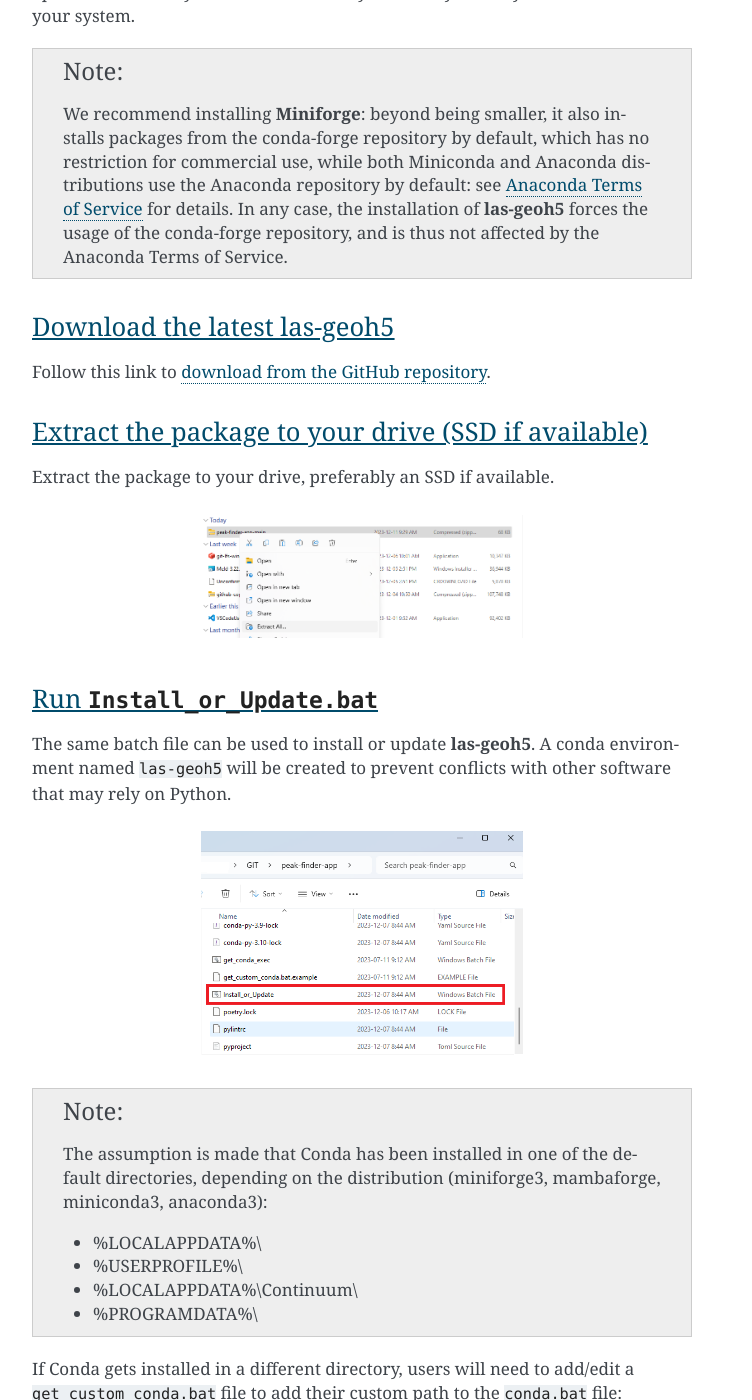
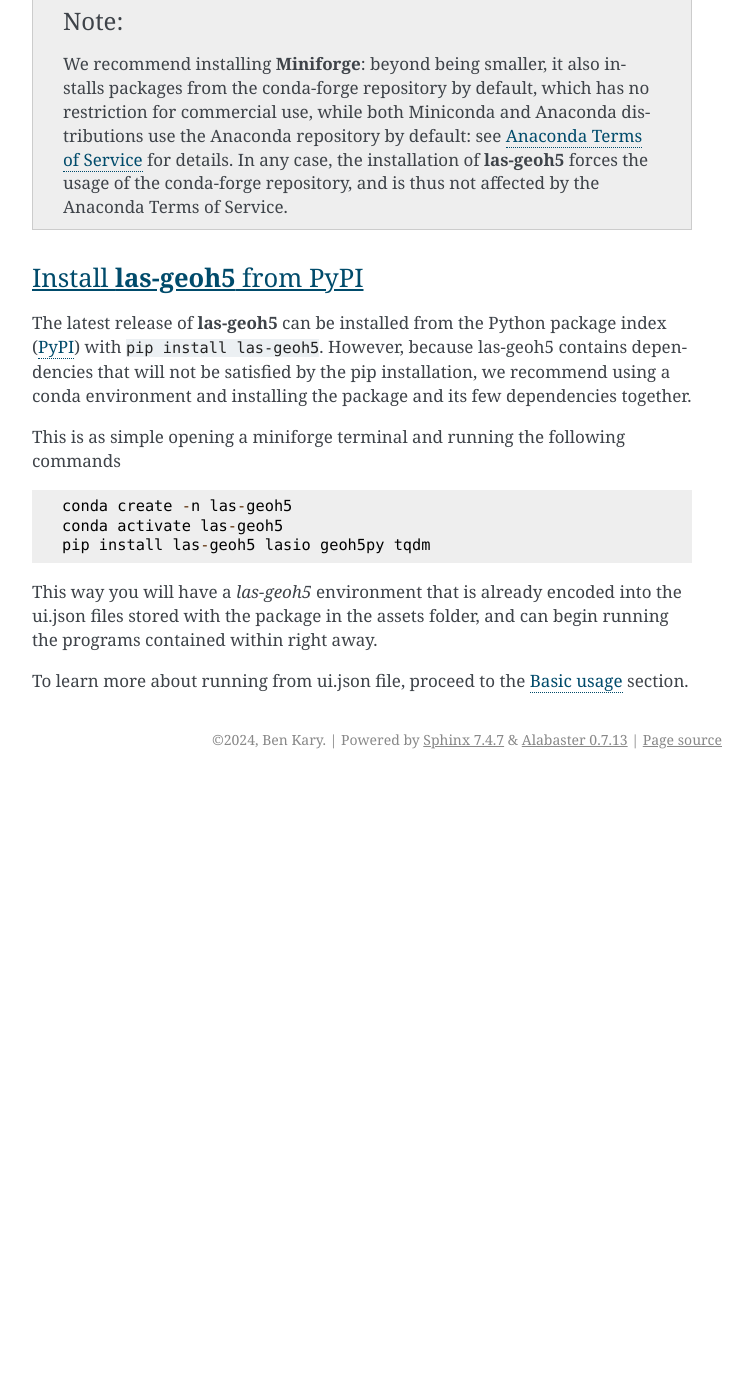
Before and after one commit to MiraGeoscience/las-geoh5, a Sphinx documentation site: the page built from docs/source/getting_started.rst, in a window 1280 px wide and 1400 px high, scrolled down 1096 px. Shown: the whole window, without its empty margins (388-1140 px from the left). Built offline with Sphinx 7.4.7, drawn with Linux system fonts in a browser that asks for light colours; after the commit the page ends 1875 px from its top, so only the background shows below that; some of the changed text lies outside the part shown.

Commit message:
Replace conda install instruction with a pypi install section in getting_started

```diff
--- a/docs/source/getting_started.rst
+++ b/docs/source/getting_started.rst
@@ -3,7 +3,7 @@
 Getting Started
 ===============
 
-Whether you are developer or an end-user, this page will help you get started with the **las-geoh5**.
+Whether you are developer or an end-user, this page will help you get started with the **las-geoh5** package.
 
 .. contents::
 
@@ -38,47 +38,23 @@
     In any case, the installation of **las-geoh5** forces the usage of the conda-forge repository,
     and is thus not affected by the Anaconda Terms of Service.
 
-Download the latest las-geoh5
-~~~~~~~~~~~~~~~~~~~~~~~~~~~~~~~~~~~
+Install **las-geoh5** from PyPI
+~~~~~~~~~~~~~~~~~~~~~~~~~~~~~~~
 
-Follow this link to `download from the GitHub repository <https://github.com/MiraGeoscience/las-geoh5/archive/refs/heads/main.zip>`_.
+The latest release of **las-geoh5** can be installed from the Python package index (`PyPI <https://pypi.org/project/las-geoh5/>`_)
+with ``pip install las-geoh5``.  However, because las-geoh5 contains dependencies that will not be
+satisfied by the pip installation, we recommend using a conda environment and installing the package
+and its few dependencies together.
 
-Extract the package to your drive (SSD if available)
-~~~~~~~~~~~~~~~~~~~~~~~~~~~~~~~~~~~~~~~~~~~~~~~~~~~~
+This is as simple opening a miniforge terminal and running the following commands
 
-Extract the package to your drive, preferably an SSD if available.
+.. code-block::
 
-.. figure:: /images/getting_started/extract.png
-    :align: center
-    :width: 50%
+    conda create -n las-geoh5
+    conda activate las-geoh5
+    pip install las-geoh5 lasio geoh5py tqdm
 
+This way you will have a *las-geoh5* environment that is already encoded into the ui.json files stored
+with the package in the assets folder, and can begin running the programs contained within right away.
 
-Run ``Install_or_Update.bat``
-~~~~~~~~~~~~~~~~~~~~~~~~~~~~~
-
-The same batch file can be used to install or update **las-geoh5**.
-A conda environment named ``las-geoh5`` will be created to prevent conflicts with other software that may rely on Python.
-
-.. figure:: /images/getting_started/install_or_update.png
-    :align: center
-    :width: 50%
-
-.. note:: The assumption is made that Conda has been installed in one
-   of the default directories, depending on the distribution
-   (miniforge3, mambaforge, miniconda3, anaconda3):
-
-   - %LOCALAPPDATA%\\
-   - %USERPROFILE%\\
-   - %LOCALAPPDATA%\\Continuum\\
-   - %PROGRAMDATA%\\
-
-If Conda gets installed in a different directory, users will need to add/edit a
-``get_custom_conda.bat`` file to add their custom path to the ``conda.bat`` file:
-
-.. figure:: /images/getting_started/Install_start_bat.png
-    :align: center
-    :width: 75%
-
-
-At this point, you will have all required packages to run the applications.
-See the :ref:`Basic usage <usage>` section for more details.
+To learn more about running from ui.json file, proceed to the :ref:`usage` section.
```
Also changed, not shown: other parts of docs/source/getting_started.rst (+2 -2 lines).
